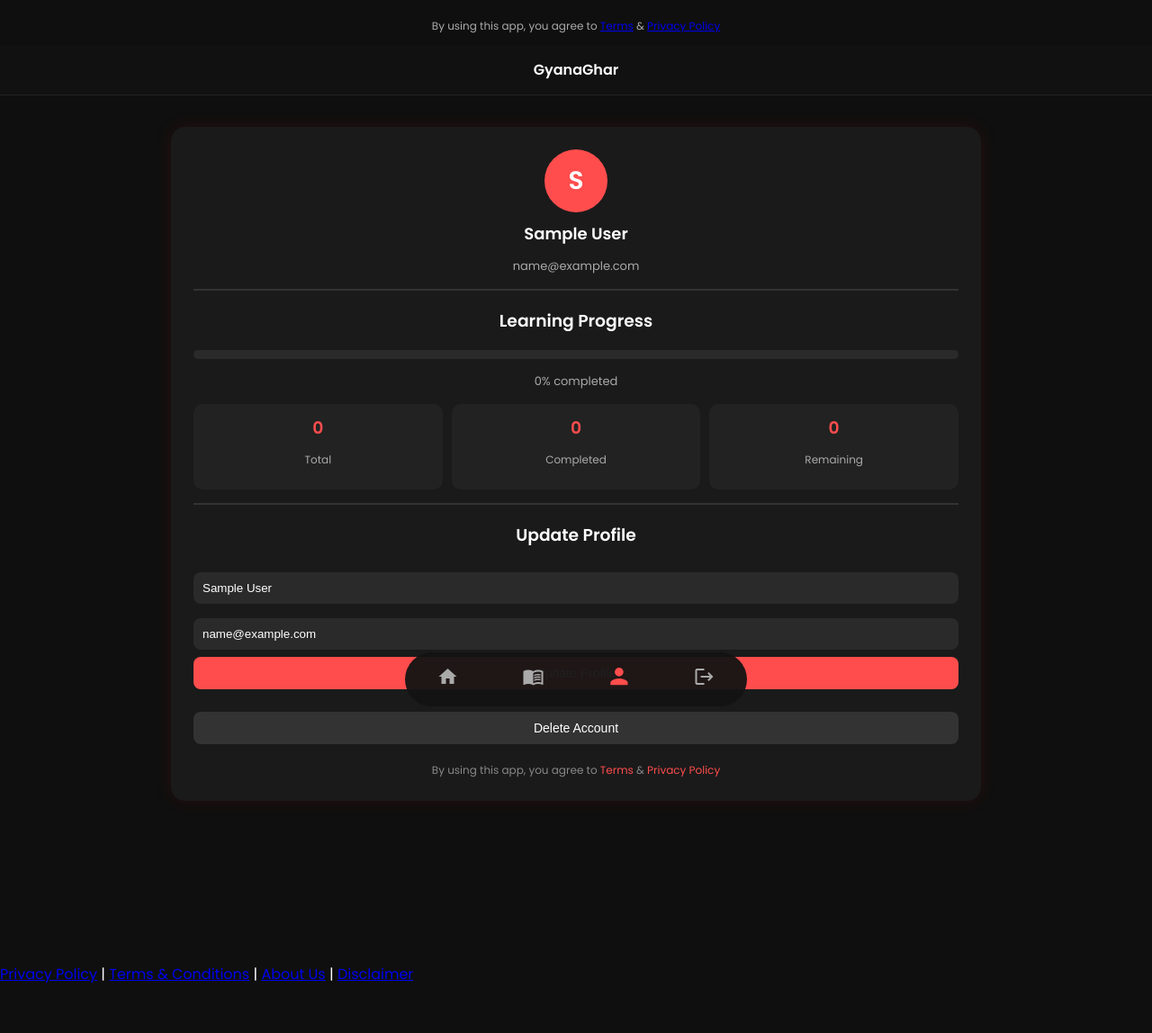
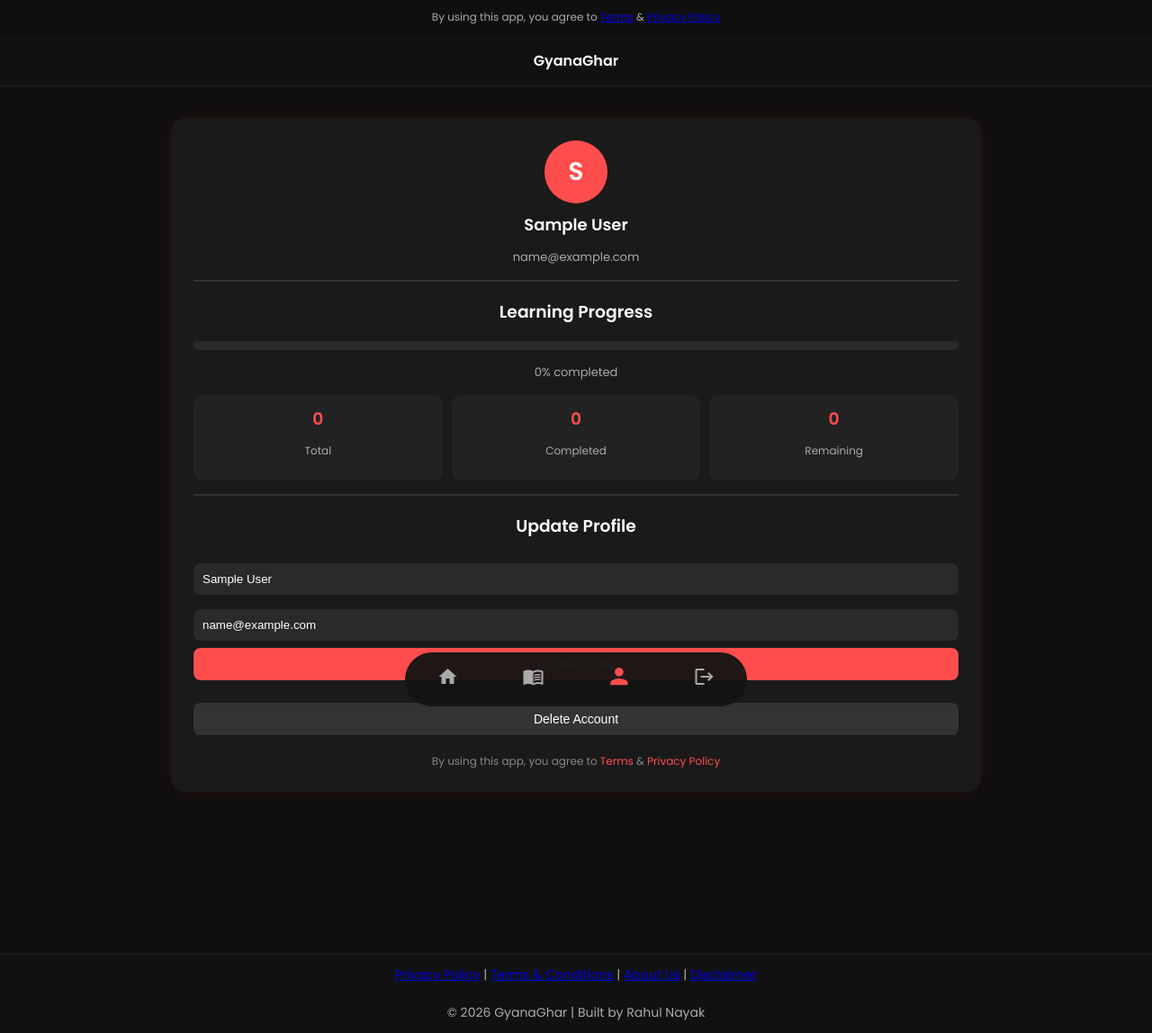
Before and after one commit to Rahul-web087/GyanaGhar, a Flask app: page /profile in a window 1280 px wide. Shown: the whole page at 90% size. Before the commit the page ends 1093 px from the top, so only its background shows below. Run offline with Flask 3, Linux system fonts and the light colour scheme; the visitor is signed in with stand-in values (Sample User, id 1); data that the repository does not hold is empty.

Commit message:
fi base and css

```diff
--- a/static/style.css
+++ b/static/style.css
@@ -55,6 +55,7 @@ body {
     font-size: 14px;
     color: #aaa;
     border-top: 1px solid #222;
+    margin-top: auto;
 }
 
 /* ========================= */
@@ -147,10 +148,17 @@ input:focus, select:focus, textarea:focus {
     color: #ff4d4d;
     transform: scale(1.2);
 }
-/* Hide bottom nav in app */
+
+/*  Hide bottom nav in app */
 .app-mode .bottom-nav {
     display: none !important;
 }
+
+/*  Remove extra bottom space in app */
+.app-mode .main-container {
+    padding-bottom: 20px;
+}
+
 /* ========================= */
 /* MOBILE */
 /* ========================= */
--- a/templates/base.html
+++ b/templates/base.html
@@ -18,7 +18,9 @@
 </head>
 
 <body>
-<p style="text-align:center; font-size:12px; color:#aaa; margin-top:20px;">
+
+<!-- Terms Text -->
+<p style="text-align:center; font-size:12px; color:#aaa; margin-top:10px;">
     By using this app, you agree to
     <a href="/terms">Terms</a> &
     <a href="/privacy-policy">Privacy Policy</a>
@@ -58,6 +60,16 @@
 
 </nav>
 
+<!-- FOOTER -->
+<footer class="footer">
+    <a href="/privacy-policy">Privacy Policy</a> |
+    <a href="/terms">Terms & Conditions</a> |
+    <a href="/about">About Us</a> |
+    <a href="/disclaimer">Disclaimer</a>
+    <br><br>
+    © 2026 GyanaGhar | Built by Rahul Nayak
+</footer>
+
 <!-- ACTIVE NAV -->
 <script>
     const links = document.querySelectorAll('.nav-item');
@@ -67,27 +79,21 @@
         }
     });
 </script>
-  <!-- Hide buutom -->
 
+<!--  Detect App -->
 <script>
     const isApp = /wv|Android|iPhone/i.test(navigator.userAgent);
-
     if (isApp) {
         document.body.classList.add("app-mode");
     }
 </script>
 
-    <!--  FIXED FADE ANIMATION -->
+<!--  Fade Animation -->
 <script>
     window.addEventListener("load", function () {
         document.body.style.opacity = "1";
     });
 </script>
-<footer>
-    <a href="/privacy-policy">Privacy Policy</a> |
-    <a href="/terms">Terms & Conditions</a> |
-    <a href="/about">About Us</a> |
-    <a href="/disclaimer">Disclaimer</a>
-</footer>
+
 </body>
 </html>
```
Lines whose indentation alone changed are shown as unchanged.
